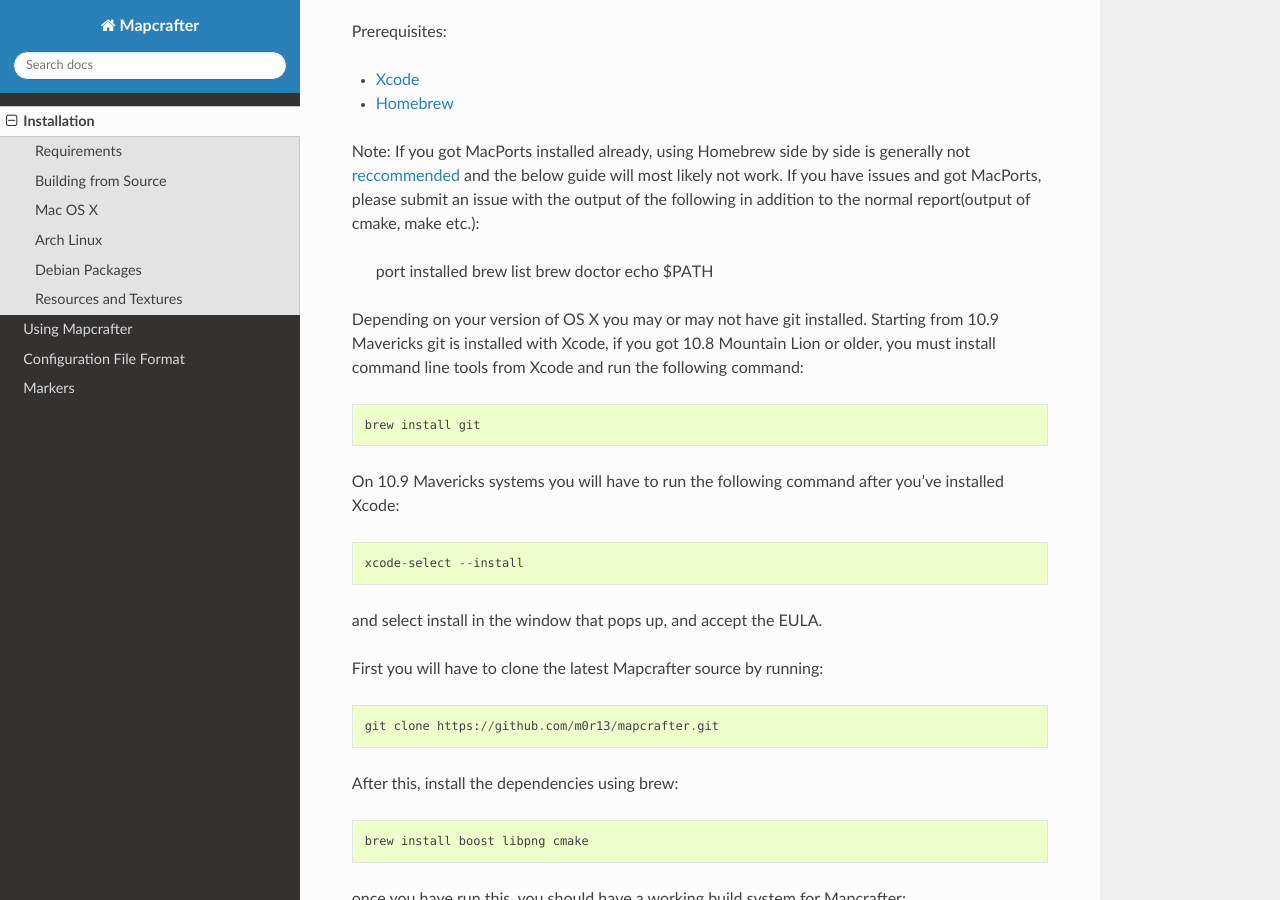
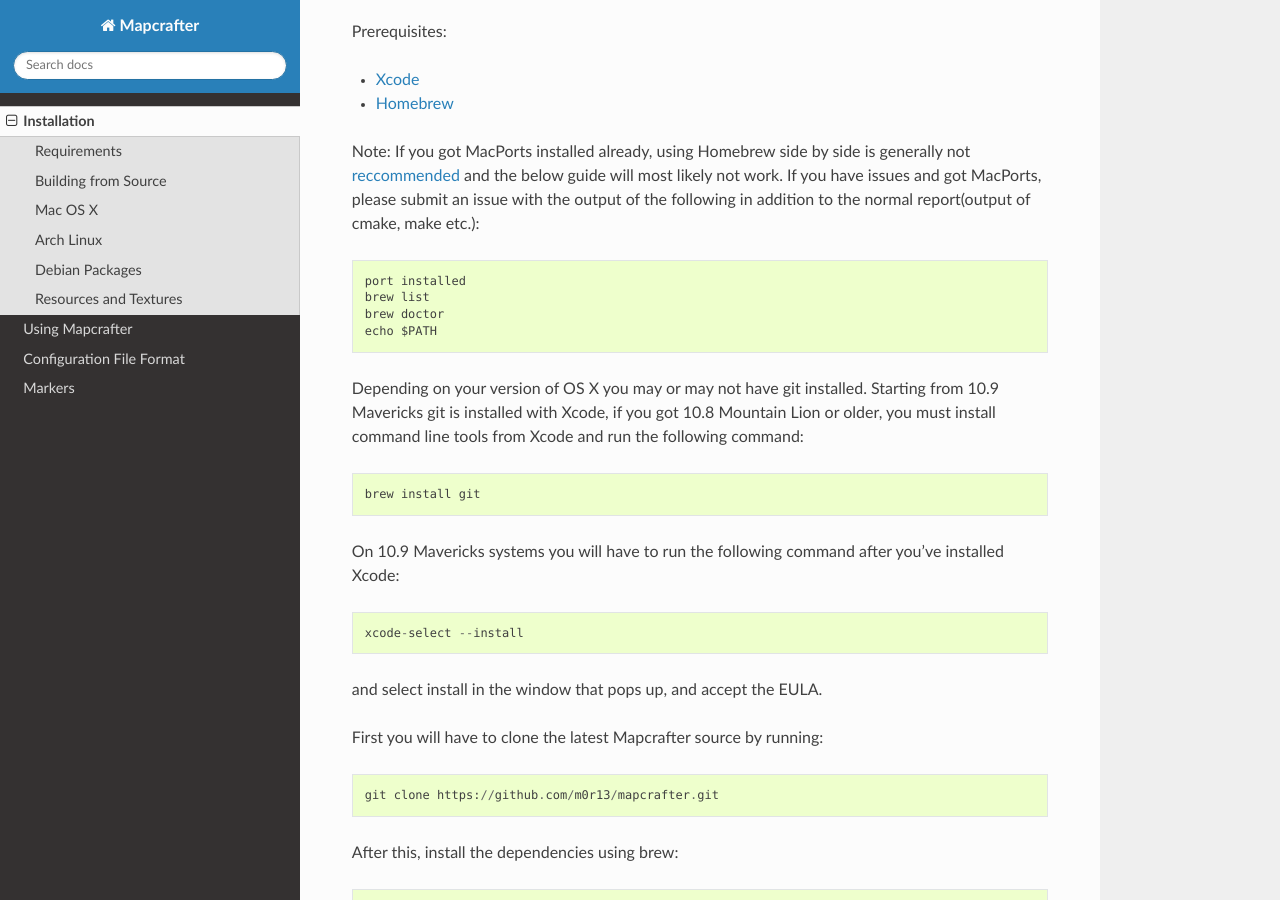
Before and after one commit to mapcrafter/mapcrafter, a Sphinx documentation site: the page built from docs/installation.rst, in a window 1280 px wide and 900 px high, scrolled down 1405 px. Built offline with Sphinx 7.4.7 and the Read the Docs theme 2.0.0, drawn with Linux system fonts in a browser that asks for light colours.

Commit message:
forgot the extra colon for code parts

```diff
--- a/docs/installation.rst
+++ b/docs/installation.rst
@@ -66,7 +66,7 @@
 
 Note:
 If you got MacPorts installed already, using Homebrew side by side is generally not `reccommended <http://superuser.com/questions/181337>`_ and the below guide will most likely not work.
-If you have issues and got MacPorts, please submit an issue with the output of the following in addition to the normal report(output of cmake, make etc.):
+If you have issues and got MacPorts, please submit an issue with the output of the following in addition to the normal report(output of cmake, make etc.)::
 
 	port installed
 	brew list
```
